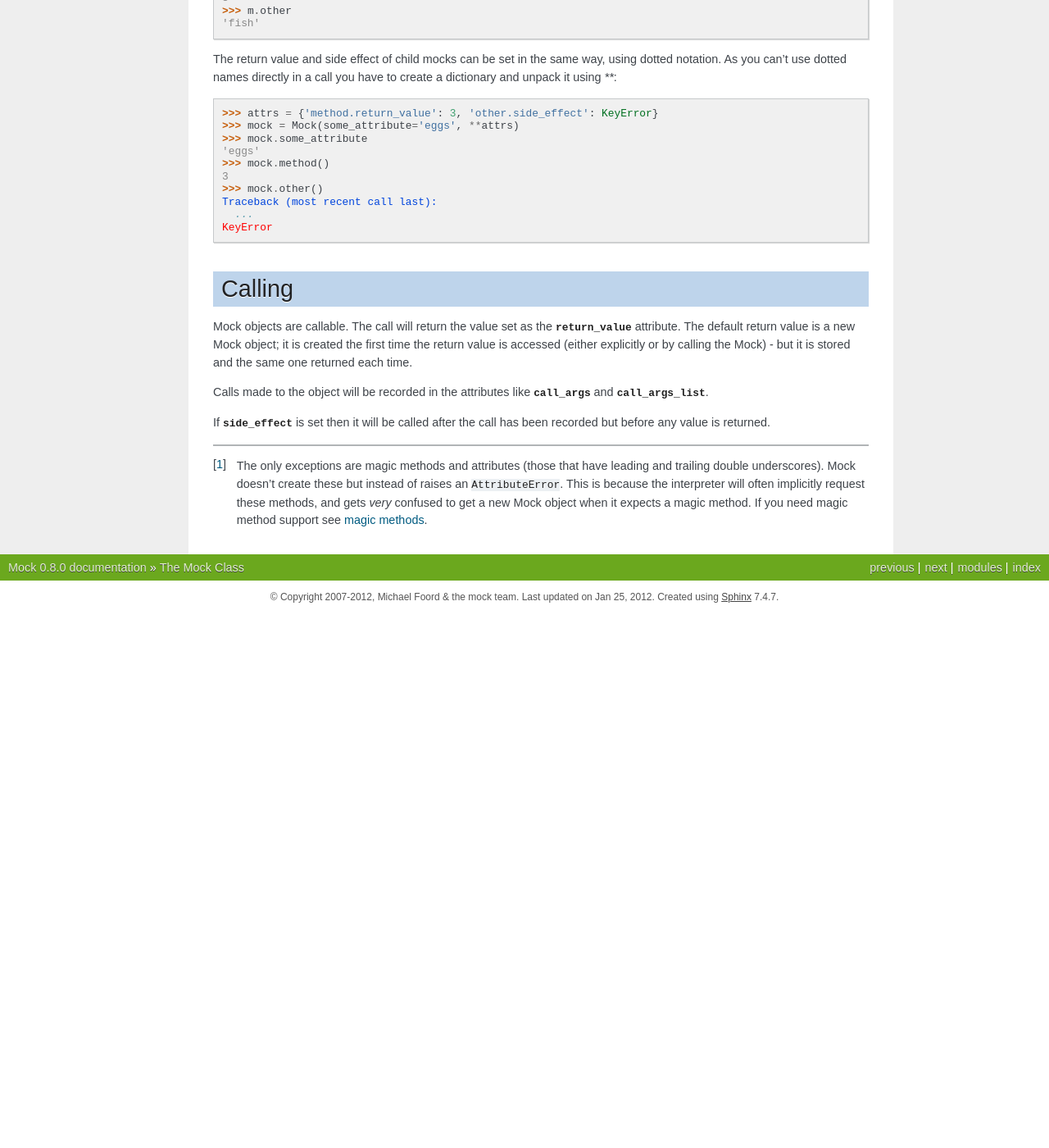
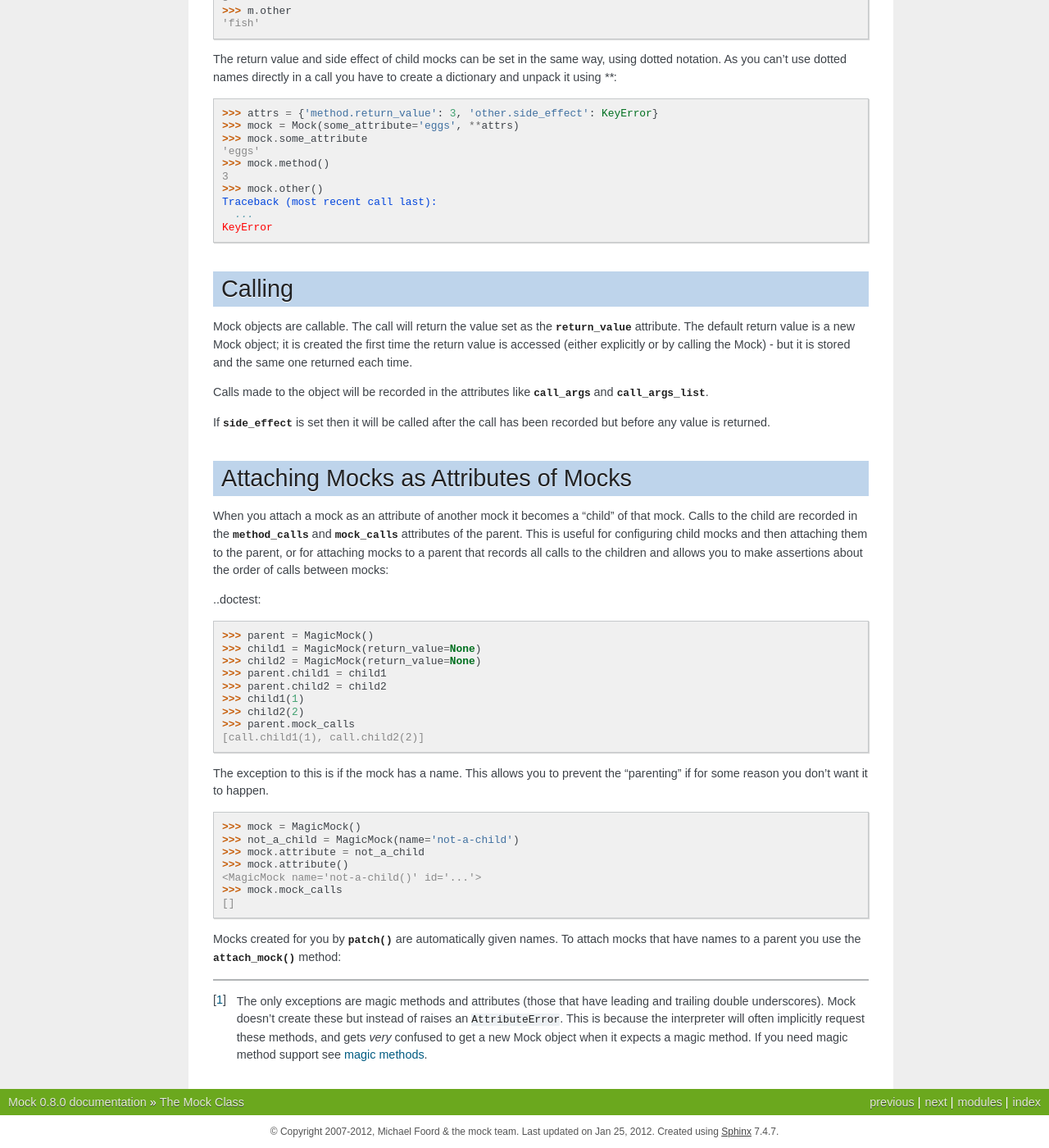
Before and after one commit to testing-cabal/mock, a Sphinx documentation site: the page built from docs/mock.txt, in a window 1280 px wide and 1400 px high, scrolled down 7383 px. Shown: the whole window at 82% size. Built offline with Sphinx 7.4.7, drawn with Linux system fonts in a browser that asks for light colours; before the commit the page ends 8131 px from its top, so only the background shows below that; some of the changed text lies outside the part shown.

Commit message:
Add attaching mock doc and examples

```diff
--- a/docs/mock.txt
+++ b/docs/mock.txt
@@ -583,6 +583,61 @@ If :attr:`~Mock.side_effect` is set then it will be called after the call has
 been recorded but before any value is returned.
 
 
+Attaching Mocks as Attributes of Mocks
+======================================
+
+When you attach a mock as an attribute of another mock it becomes a "child" of
+that mock. Calls to the child are recorded in the :attr:`~Mock.method_calls`
+and :attr:`~Mock.mock_calls` attributes of the parent. This is useful for
+configuring child mocks and then attaching them to the parent, or for
+attaching mocks to a parent that records all calls to the children and allows
+you to make assertions about the order of calls between mocks:
+
+..doctest::
+
+    >>> parent = MagicMock()
+    >>> child1 = MagicMock(return_value=None)
+    >>> child2 = MagicMock(return_value=None)
+    >>> parent.child1 = child1
+    >>> parent.child2 = child2
+    >>> child1(1)
+    >>> child2(2)
+    >>> parent.mock_calls
+    [call.child1(1), call.child2(2)]
+
+The exception to this is if the mock has a name. This allows you to prevent
+the "parenting" if for some reason you don't want it to happen.
+
+.. doctest::
+
+    >>> mock = MagicMock()
+    >>> not_a_child = MagicMock(name='not-a-child')
+    >>> mock.attribute = not_a_child
+    >>> mock.attribute()
+    <MagicMock name='not-a-child()' id='...'>
+    >>> mock.mock_calls
+    []
+
+Mocks created for you by :func:`patch` are automatically given names. To
+attach mocks that have names to a parent you use the :meth:`~Mock.attach_mock`
+method:
+
+.. doctest:
+
+    >>> thing1 = object()
+    >>> thing2 = object()
+    >>> parent = MagicMock()
+    >>> with patch('__main__.thing1', return_value=None) as child1:
+    ...     with patch('__main__.thing2', return_value=None) as child2:
+    ...         parent.attach_mock(child1, 'child1')
+    ...         parent.attach_mock(child2, 'child2')
+    ...         child1('one')
+    ...         child2('two')
+    ...
+    >>> parent.mock_calls
+    [call.child1('one'), call.child2('two')]
+
+
 -----
 
 .. [#] The only exceptions are magic methods and attributes (those that have
--- a/docs/patch.txt
+++ b/docs/patch.txt
@@ -514,6 +514,8 @@ inform the patchers of the different prefix by setting `patch.TEST_PREFIX`:
     not three
     >>> Thing().foo_two()
     not three
+    >>> value
+    3
 
 
 Nesting Patch Decorators
```
